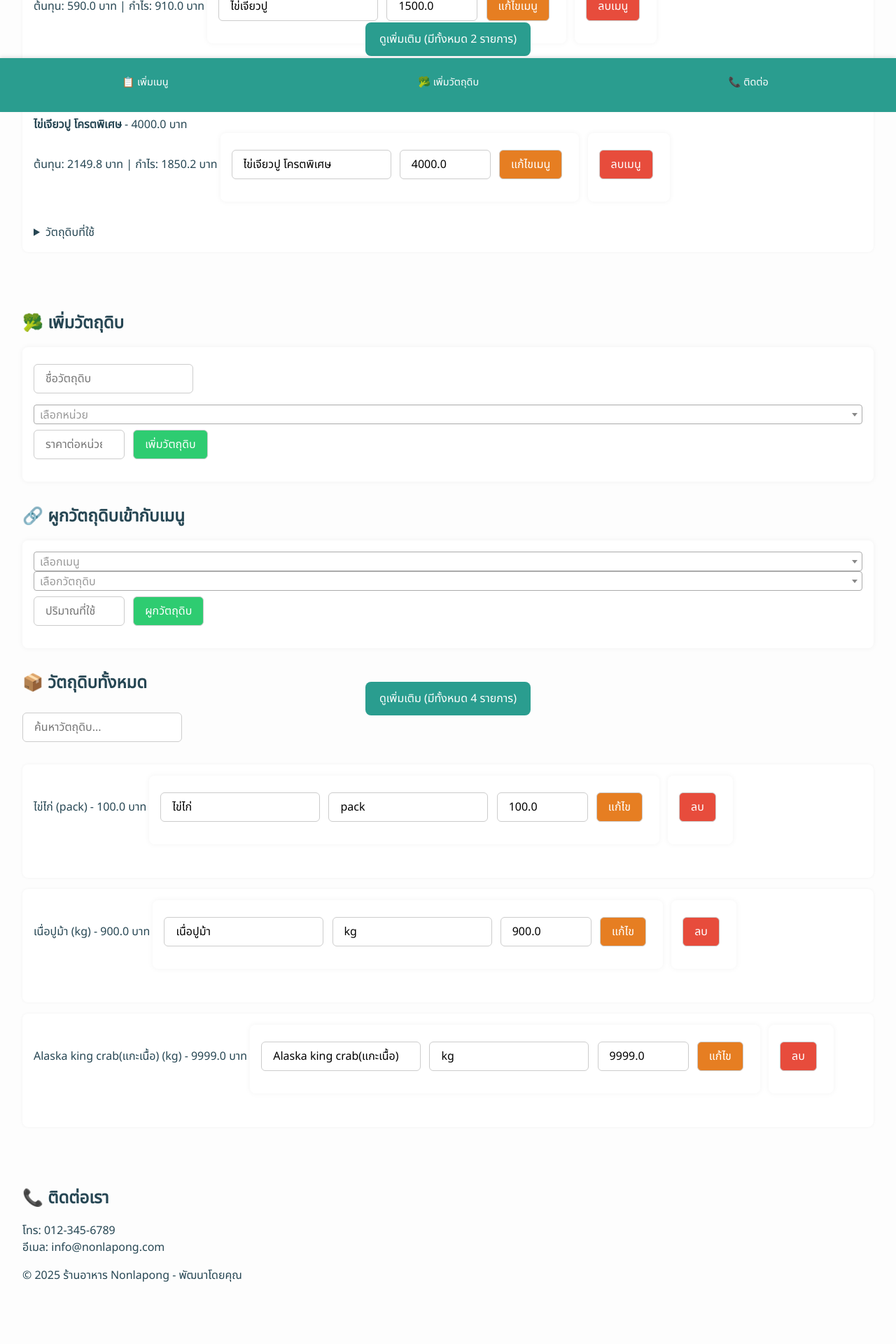
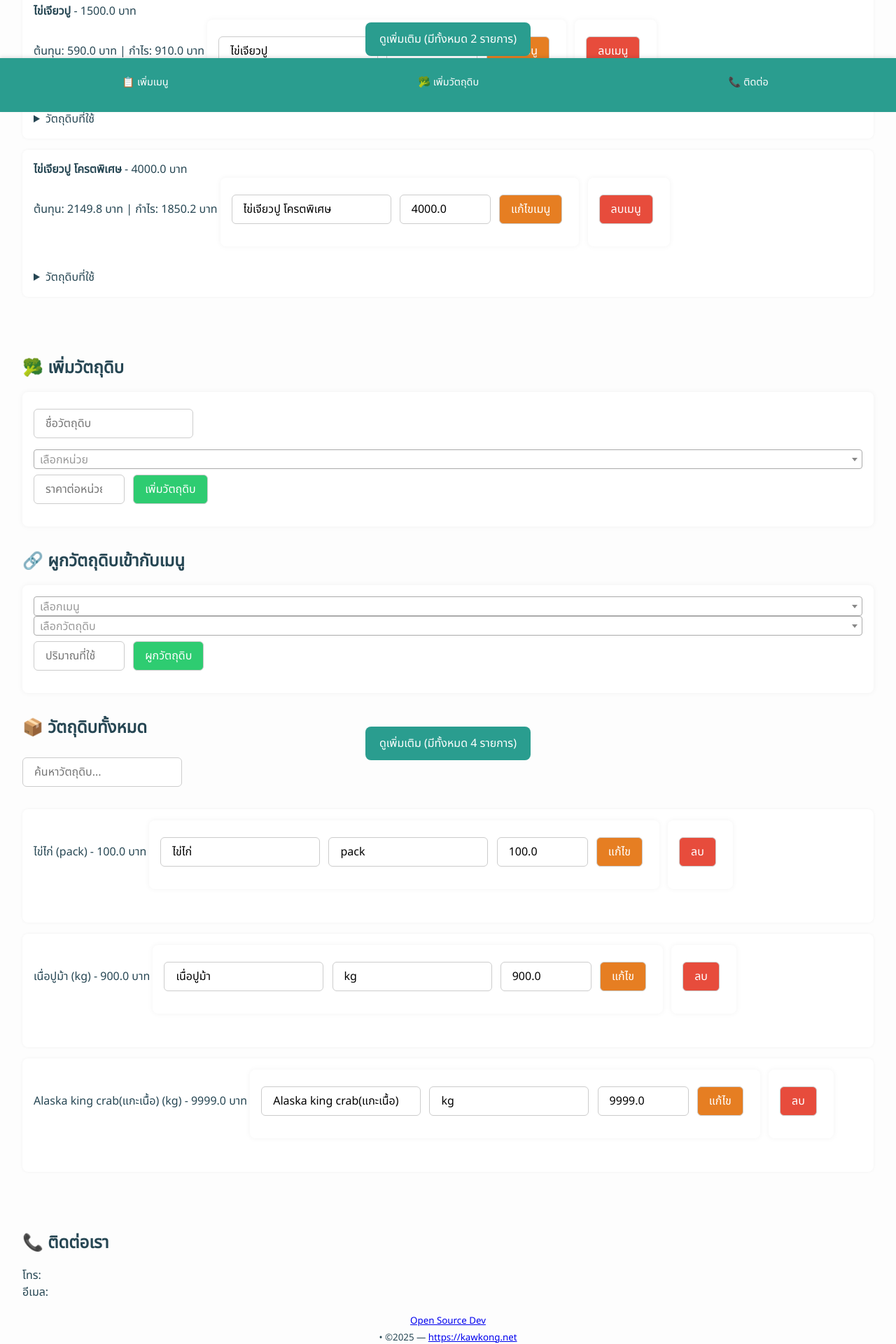
Before and after one commit to kimhwava/kitchen, a Flask app: page / in a window 1280 px wide. Shown: the part 640-2560 px from the top of the page at 70% size. Before the commit the page ends 2472 px from the top, so only its background shows below. Run offline with Flask 3, Linux system fonts and the light colour scheme; data comes from the database, SQL or seed files in the repository; both versions use the stored data as it was after the commit; some libraries are stand-ins or nearby versions.

Commit message:
Change web page information

```diff
--- a/templates/index.html
+++ b/templates/index.html
@@ -36,6 +36,11 @@
 
 <main>
   <section>
+    <p style="color:#b00; font-weight:bold;">
+  !! หมายเหตุ: ราคาและส่วนผสมที่แสดงเป็นเพียงเพื่อการสาธิตเท่านั้น และไม่สะท้อนถึงมูลค่าที่แท้จริง<br>
+  !! Note: Prices and ingredients shown are for demonstration purposes only and do not reflect actual value.
+</p>
+
     <h2>➕ เพิ่มเมนู</h2>
     <form action="/add_menu" method="POST" onsubmit="return confirmAdd('เมนู')">
       <input type="text" name="name" placeholder="ชื่อเมนู" required>
@@ -170,14 +175,24 @@
 
   <section id="contact">
     <h2>📞 ติดต่อเรา</h2>
-    <p>โทร: 012-345-6789<br>อีเมล: info@nonlapong.com</p>
+    <p>โทร:<br>อีเมล:</p>
+
+
 
   </section>
 </main>
 
-<footer class="foorpad">
-   <p>© 2025 ร้านอาหาร Nonlapong - พัฒนาโดยคุณ</p>
- <br>
+<footer class="foorpad" style="text-align: center;">
+   <small>
+    <a href="https://github.com/kimhwava/kitchen" target="_blank" rel="noopener noreferrer">
+      Open Source Dev
+    </a><br>
+    • ©2025 —
+    <a href="https://kawkong.net" target="_blank" title="ข้าวกล่อง">
+      https://kawkong.net
+    </a>
+  </small>
+<div style="height: 4rem;"></div>
 
 <div class="sticky-footer-nav">
 <button onclick="document.getElementById('menu-section').scrollIntoView({behavior:'smooth'})">📋 เพิ่มเมนู</button>
```
Also changed, not shown: database/food.db.
